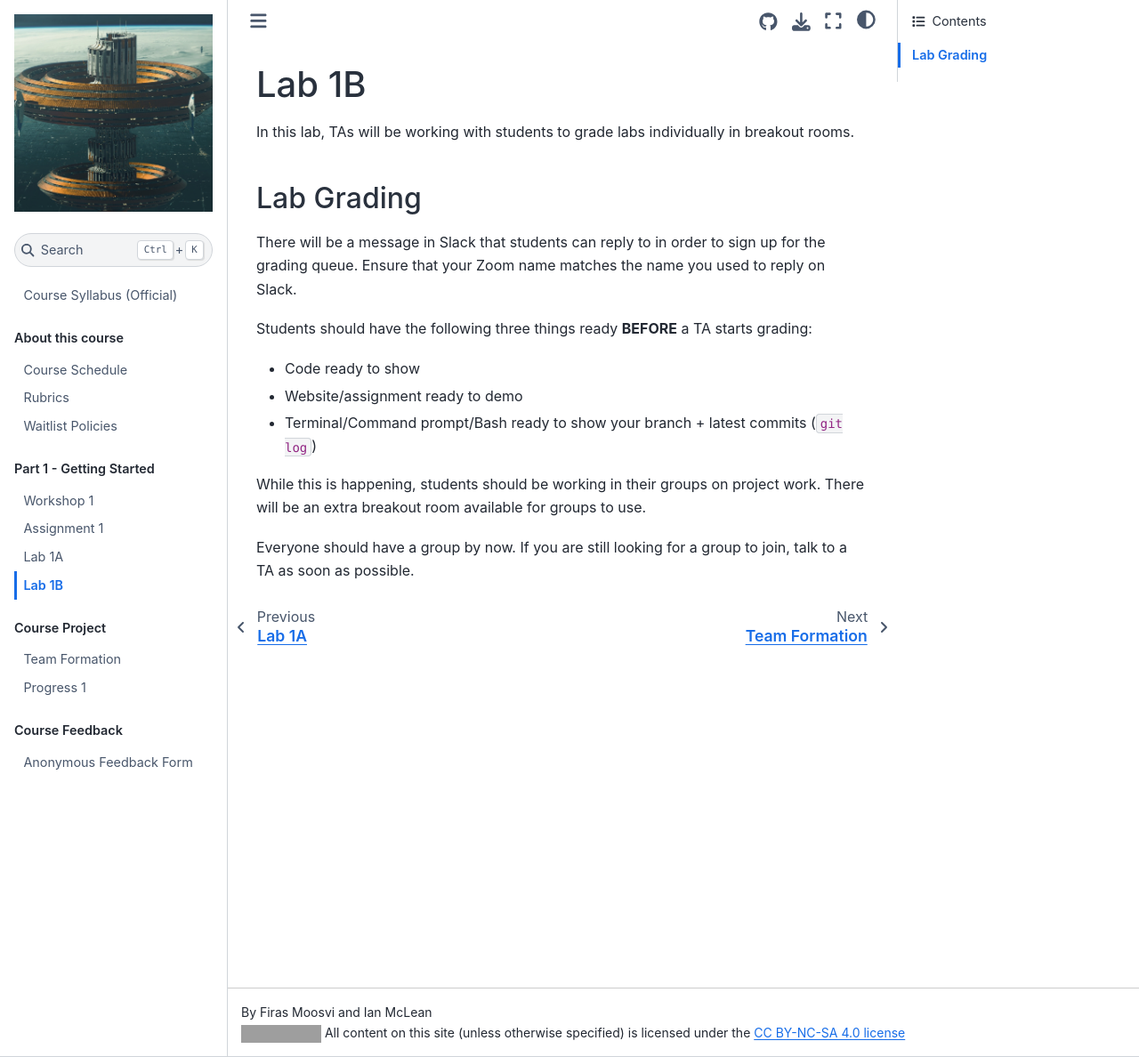
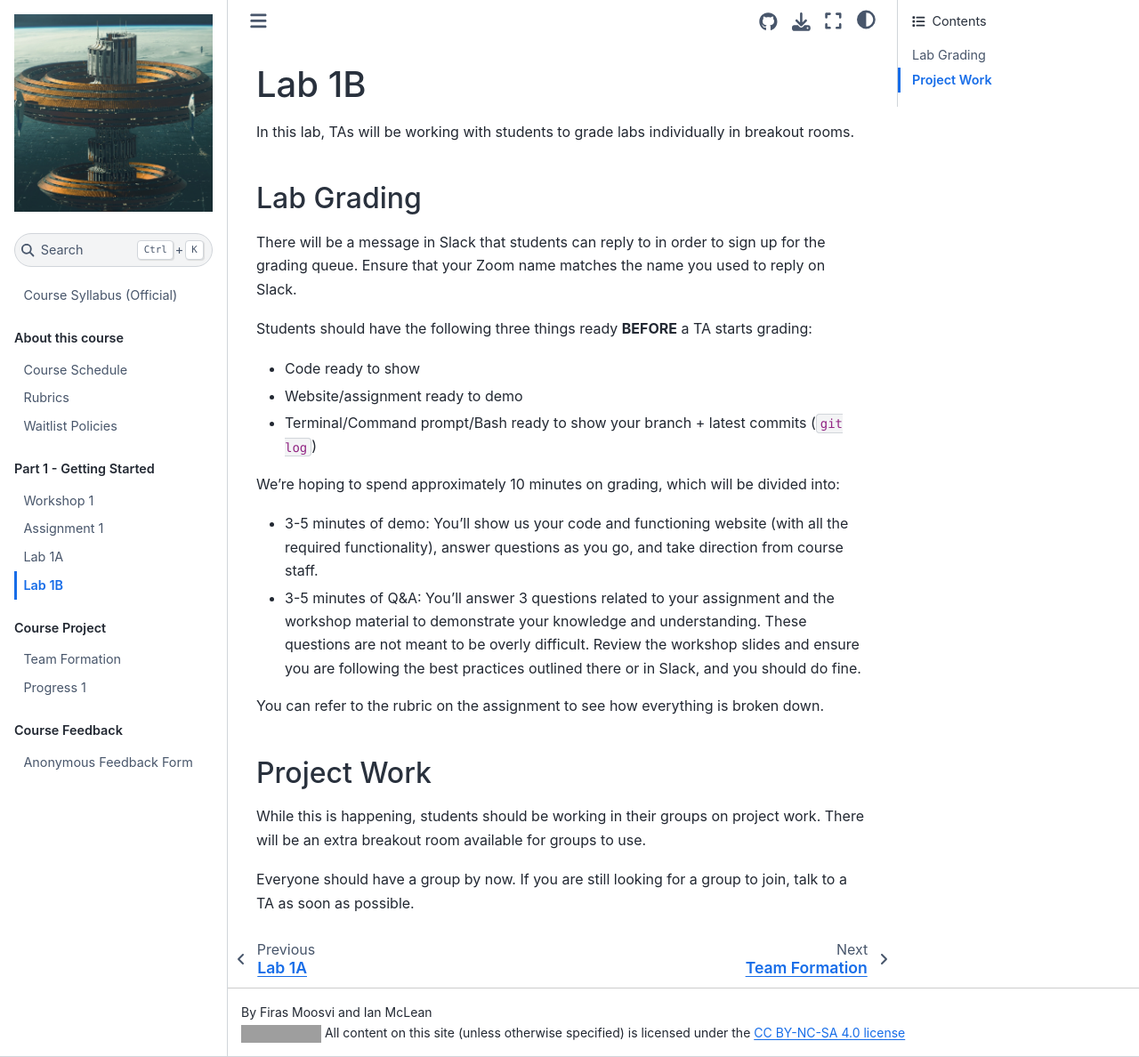
Before and after one commit to UBC-CS/cpsc455, a Jupyter Book: the page built from notes/part01/lab01B.md, in a window 1280 px wide and 1188 px high. Shown: the whole window at 89% size. Built offline with Jupyter Book 1.0.4 settings and Sphinx 7.4.7 and the Sphinx Book theme 1.1.4, drawn with Linux system fonts in a browser that asks for light colours; grey boxes are pictures that could not be loaded.

Commit message:
add specific lab grading breakdown

```diff
--- a/notes/part01/lab01B.md
+++ b/notes/part01/lab01B.md
@@ -12,6 +12,15 @@ Students should have the following three things ready **BEFORE** a TA starts gra
 - Website/assignment ready to demo
 - Terminal/Command prompt/Bash ready to show your branch + latest commits (`git log`)
 
+We're hoping to spend approximately 10 minutes on grading, which will be divided into:
+
+- 3-5 minutes of demo: You’ll show us your code and functioning website (with all the required functionality), answer questions as you go, and take direction from course staff.
+- 3-5 minutes of Q&A: You’ll answer 3 questions related to your assignment and the workshop material to demonstrate your knowledge and understanding. These questions are not meant to be overly difficult. Review the workshop slides and ensure you are following the best practices outlined there or in Slack, and you should do fine.
+
+You can refer to the rubric on the assignment to see how everything is broken down.
+
+## Project Work
+
 While this is happening, students should be working in their groups on project work. There will be an extra breakout room available for groups to use.
 
 Everyone should have a group by now. If you are still looking for a group to join, talk to a TA as soon as possible.
```
